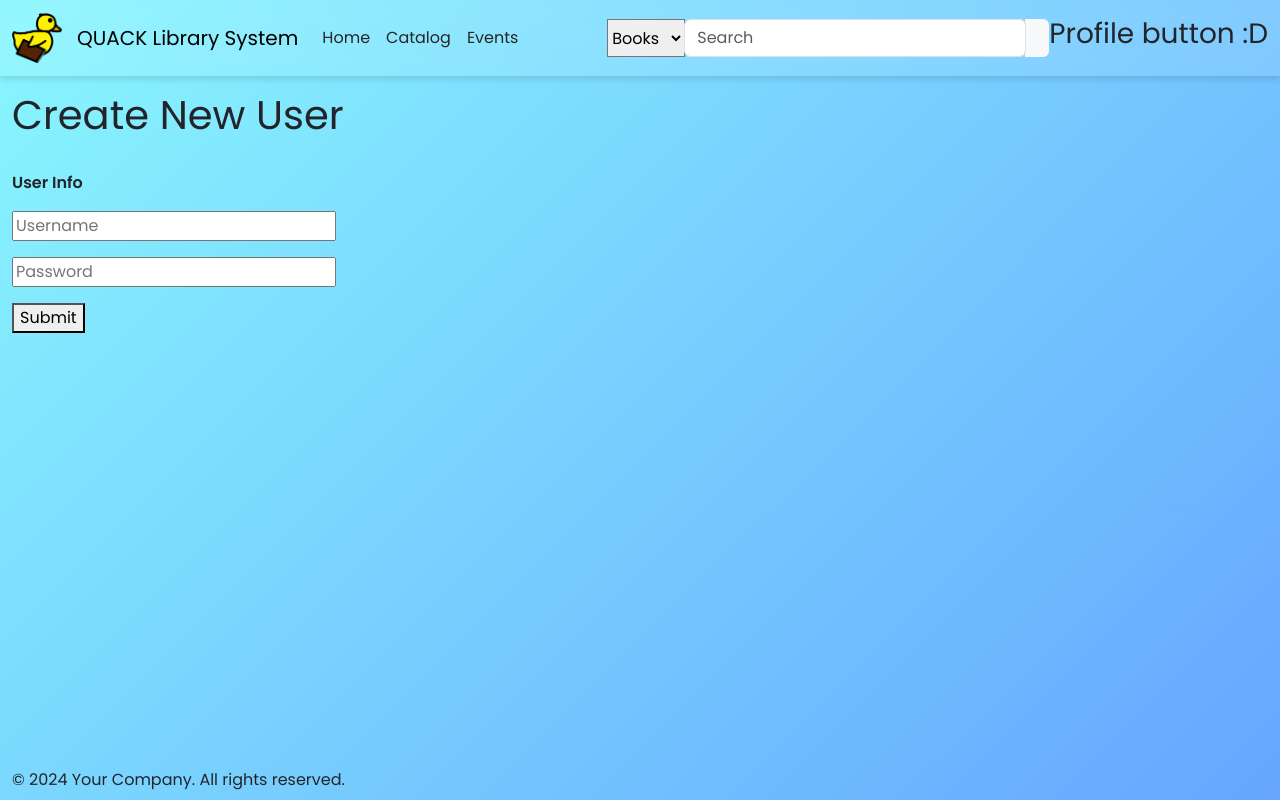
After one commit to andrewperezledo/Q.U.A.C.K.-Library-Management-System, a Flask app: page /login in a window 1280 px wide. The commit adds this page. Run offline with Flask 3, Linux system fonts and the light colour scheme; some libraries are stand-ins or nearby versions.

Commit message:
Added test files for user validation. Created functioning login page and linked homepage login button to the login page.

```diff
--- /dev/null
+++ b/DatabaseTools/test.py
@@ -0,0 +1,4 @@
+from databasetools import userCreation
+
+
+print(userCreation("jameslynch","mypassword","admin"))
--- a/app.py
+++ b/app.py
@@ -1,4 +1,4 @@
-from flask import Flask, render_template, request, url_for, redirect,session
+from flask import Flask, render_template, request, url_for, redirect, session, flash
 from DatabaseTools.databasetools import userCreation
 # to run, export this file with export FLASK_APP=home, export FLASK_DEBUG=1
 # to run mutiple apps, use -p like this: flask run -p 5001 *******to change port
@@ -23,12 +23,33 @@ def create_user():
         # SEARCH IF USER ALREADY EXISTS!!!!!
 
         # Process the form data (e.g., save to database)
-        # userCreation(name, "password123", "member")
+        #create = userCreation(name, "password123", "member")
         session['username'] = name
+        session['usertype'] = "member"
+        # if(create == "Matching Username"):
+        #     # User already exists
+        #     # implement something to tell user they already exist
+        #     return render_template('create_user.html')
+        # elif(create == "success"):
+        #     # User is created and sent to user home page
+        #     session['username'] = name
+        #     #session['usertype'] = "member"
+        #     return redirect(url_for('home_user', username=name))
 
         # Redirect to the homepage route
         return redirect(url_for('home_user', username=name))
     return render_template('create_user.html')
+
+@app.route('/login', methods=('GET', 'POST'))
+
+def login_page():
+    if request.method == 'POST':
+        username = request.form.get('username')
+        password = request.form.get('password')
+        create = userCreation(username, password,"member")
+        return redirect(url_for('home_user', username=username))
+    return render_template('login_page.html')
+
 
 
 @app.route('/home-user', methods = ('GET', "POST"))
@@ -36,6 +57,10 @@ def create_user():
 def home_user():
     if "username" in session:
         username = request.args.get('username')
+        if session["usertype"] == "member":
+            return render_template('test_memberonly.html')
+        elif session["usertype"] == "admin":
+            return render_template('test_adminonly.html')
         return render_template('home_user.html', username = username)
     else:
         return redirect(url_for('create_user'))
--- a/templates/homepage.html
+++ b/templates/homepage.html
@@ -90,7 +90,7 @@ QUACK Home
         <section class="welcome-section">
             <h2>Get Started</h2>
             <div class="auth-buttons">
-                <button id="home_button" onclick="location.href='#login'">Login</button>
+                <button id="home_button" onclick="location.href='login'">Login</button>
                 <button id="home_button" onclick="location.href='create-user'">Create User</button>
             </div>
         </section>
--- /dev/null
+++ b/templates/login_page.html
@@ -0,0 +1,37 @@
+{% extends "base.html" %}
+{% block title %}
+User Creation
+{% endblock %}
+
+{% block styles %}
+{% endblock %}
+
+{% block link %}
+    <link rel="stylesheet" href="{{ url_for('static', filename= 'css/button_style.css') }}">
+{% endblock %}
+
+{% block content %}
+    <div class="container-fluid">
+        <h1>Create New User</h1>
+        <br>
+        <div class="content">
+        <form method="POST">
+            <p>
+                <b><label for="content">User Info</label></b>
+            </p>
+            <p>
+                <input type="text" name="username"
+                    placeholder="Username"></input>
+            </p>
+            <p>
+                <input type="text" name="password"
+                    placeholder="Password"></input>
+            </p>
+
+
+            <button type="submit">Submit</button>
+        </form>
+        </div>
+
+    </div>
+{% endblock %}
```
Also changed, not shown: templates/test_adminonly.html (added, +11 -0 lines), templates/test_employeeonly.html (added, +11 -0 lines), templates/test_memberonly.html (added, +11 -0 lines).
